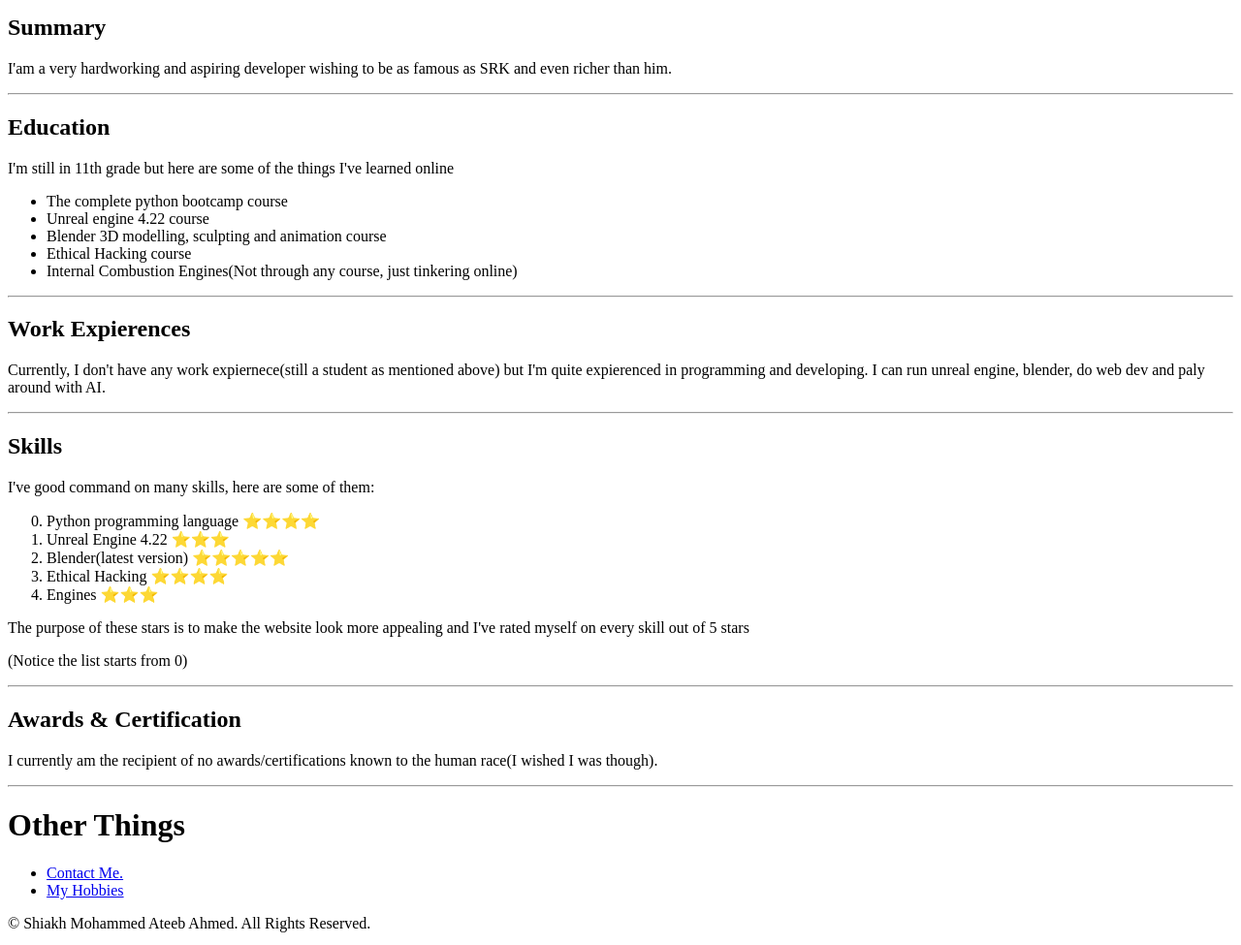
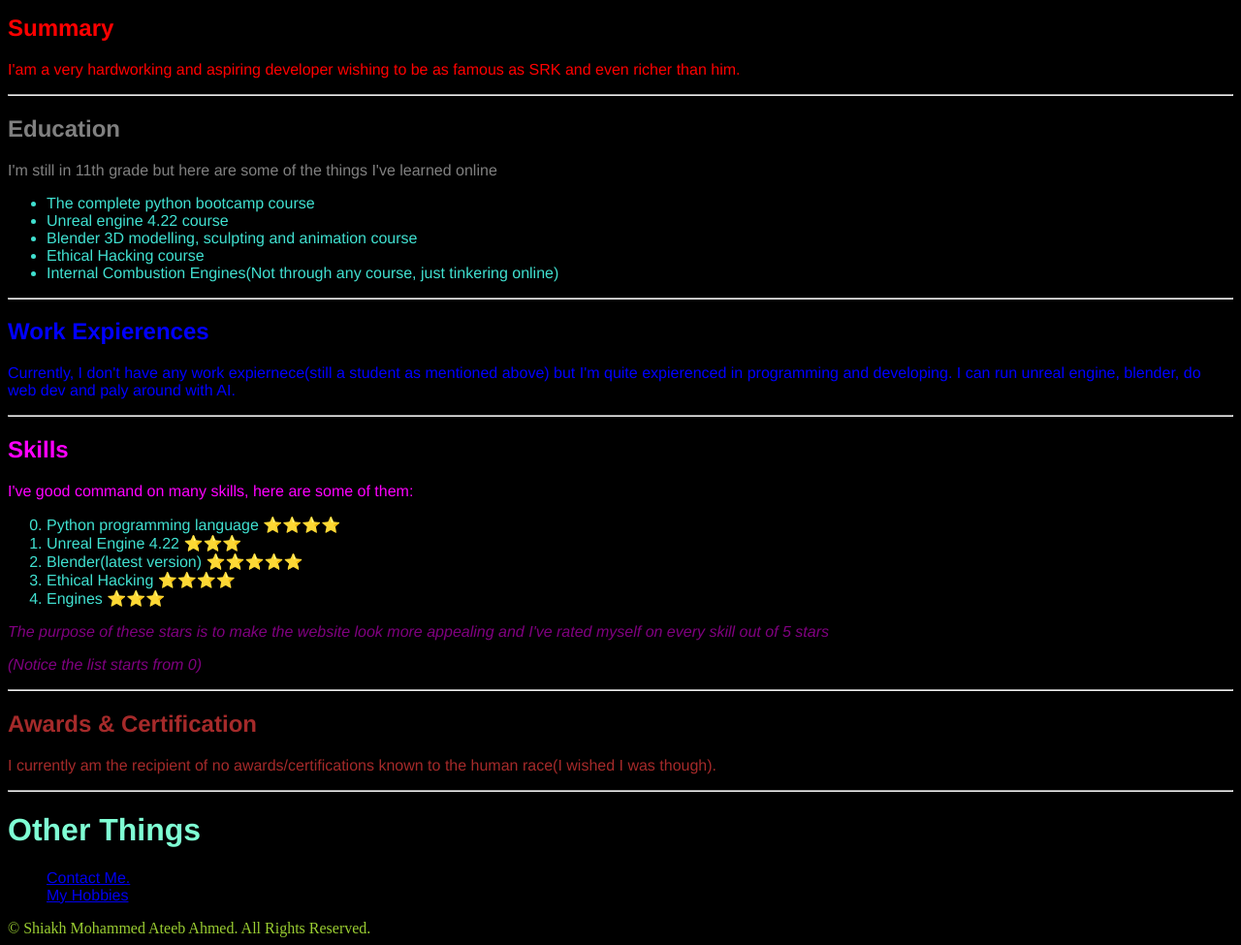
Before and after one commit to TonySTANK77/My-Resume, a plain HTML site: page index.html in a window 1280 px wide. Shown: the part 401-1376 px from the top of the page at 97% size. Drawn offline with Linux system fonts and the light colour scheme.

Commit message:
Update index.html
Added the CSS.

```diff
--- a/index.html
+++ b/index.html
@@ -4,20 +4,21 @@
     <meta charset="UTF-8">
     <meta name="viewport" content="width=device-width, initial-scale=1.0">
     <title>My Resume</title>
+    <link rel="stylesheet" href="./style.css">
 </head>
 <body>
-    <h1>Shah Rukh Khan</h1>
-    <p>(Click on the image to learn more about SRK)</p>
-    <a href="https://www.youtube.com/watch?v=8vuhx5fd4f0"><img src="./Shah Rukh Khan.jpeg" alt="An image of a very handsome SRK."/></a>
+    <h1 class="H1s">Shah Rukh Khan</h1>
+    <p class="H1s">(Click on the image to learn more about SRK)</p>
+    <a draggable="true" href="https://www.youtube.com/watch?v=8vuhx5fd4f0"><img src="./Shah Rukh Khan.jpeg" alt="An image of a very handsome SRK."/></a>
     <hr/>
 
-    <h2>Summary</h2>
-    <p>I'am a very hardworking and aspiring developer wishing to be as famous as SRK and even richer than him.</p>
+    <h2 class="Summary">Summary</h2>
+    <p class="Summary">I'am a very hardworking and aspiring developer wishing to be as famous as SRK and even richer than him.</p>
     <hr>
 
-    <h2>Education</h2>
-    <p>I'm still in 11th grade but here are some of the things I've learned online</p>
-    <ul>
+    <h2 class="Education">Education</h2>
+    <p class="Education">I'm still in 11th grade but here are some of the things I've learned online</p>
+    <ul class="list">
         <li>The complete python bootcamp course</li>
         <li>Unreal engine 4.22 course</li>
         <li>Blender 3D modelling, sculpting and animation course</li>
@@ -26,28 +27,28 @@
     </ul>
     <hr>
 
-    <h2>Work Expierences</h2>
-    <p>Currently, I don't have any work expiernece(still a student as mentioned above) but I'm quite expierenced in programming and developing. I can run unreal engine, blender, do web dev and paly around with AI. </p>
+    <h2 class="Work">Work Expierences</h2>
+    <p class="Work">Currently, I don't have any work expiernece(still a student as mentioned above) but I'm quite expierenced in programming and developing. I can run unreal engine, blender, do web dev and paly around with AI. </p>
     <hr>
 
-    <h2>Skills</h2>
-    <p>I've good command on many skills, here are some of them:</p>
-    <ol start="0">
+    <h2 class="Skills">Skills</h2>
+    <p class="Skills">I've good command on many skills, here are some of them:</p>
+    <ol start="0" class="list">
         <li>Python programming language ⭐️⭐️⭐️⭐️</li>
         <li>Unreal Engine 4.22 ⭐️⭐️⭐️</li>
         <li>Blender(latest version) ⭐️⭐️⭐️⭐️⭐️</li>
         <li>Ethical Hacking ⭐️⭐️⭐️⭐️</li>
         <li>Engines ⭐️⭐️⭐️</li>
     </ol>
-    <p>The purpose of these stars is to make the website look more appealing and I've rated myself on every skill out of 5 stars</p>
-    <p>(Notice the list starts from 0)</p>
+    <p class="text">The purpose of these stars is to make the website look more appealing and I've rated myself on every skill out of 5 stars</p>
+    <p class="text">(Notice the list starts from 0)</p>
     <hr>
 
-    <h2>Awards & Certification</h2>
-    <p>I currently am the recipient of no awards/certifications known to the human race(I wished I was though).</p>
+    <h2 class="Awards">Awards & Certification</h2>
+    <p class="Awards">I currently am the recipient of no awards/certifications known to the human race(I wished I was though).</p>
     <hr>
 
-    <h1>Other Things</h1>
+    <h1 class="H1s">Other Things</h1>
     <ul>
         <li><a href="./Other Pages/Contact Me.html">Contact Me.</a></li>
         <li><a href="./Other Pages/My Hobbies.html">My Hobbies</a></li>
```
